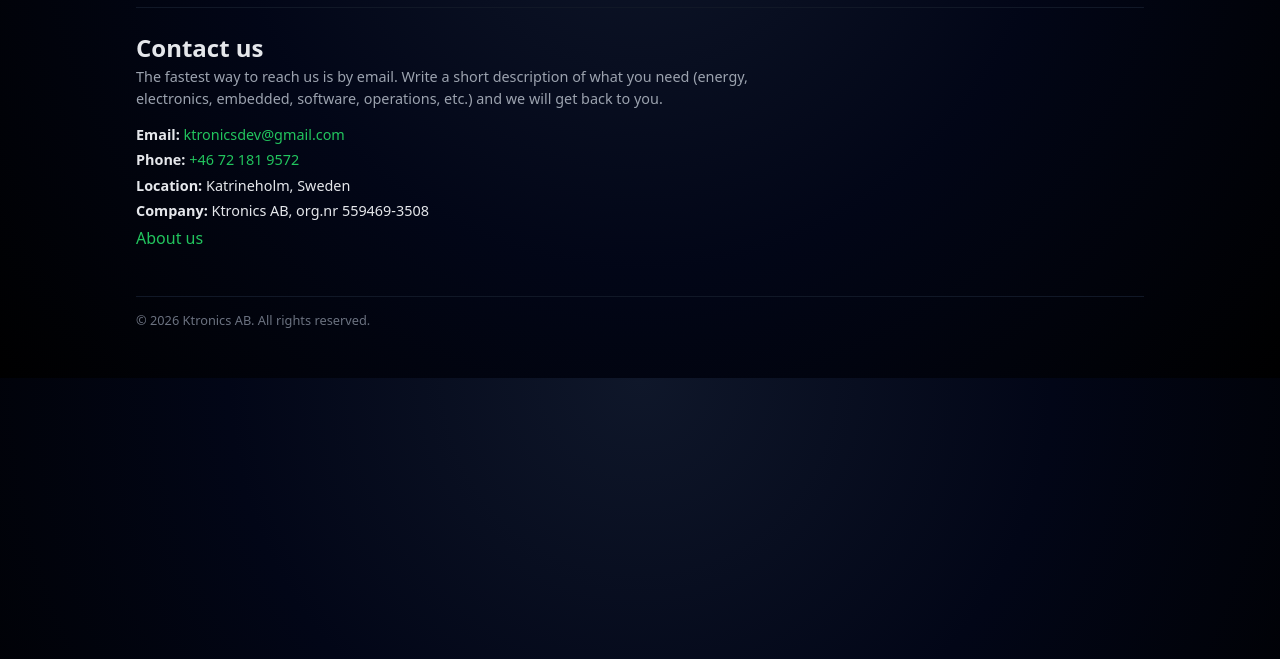
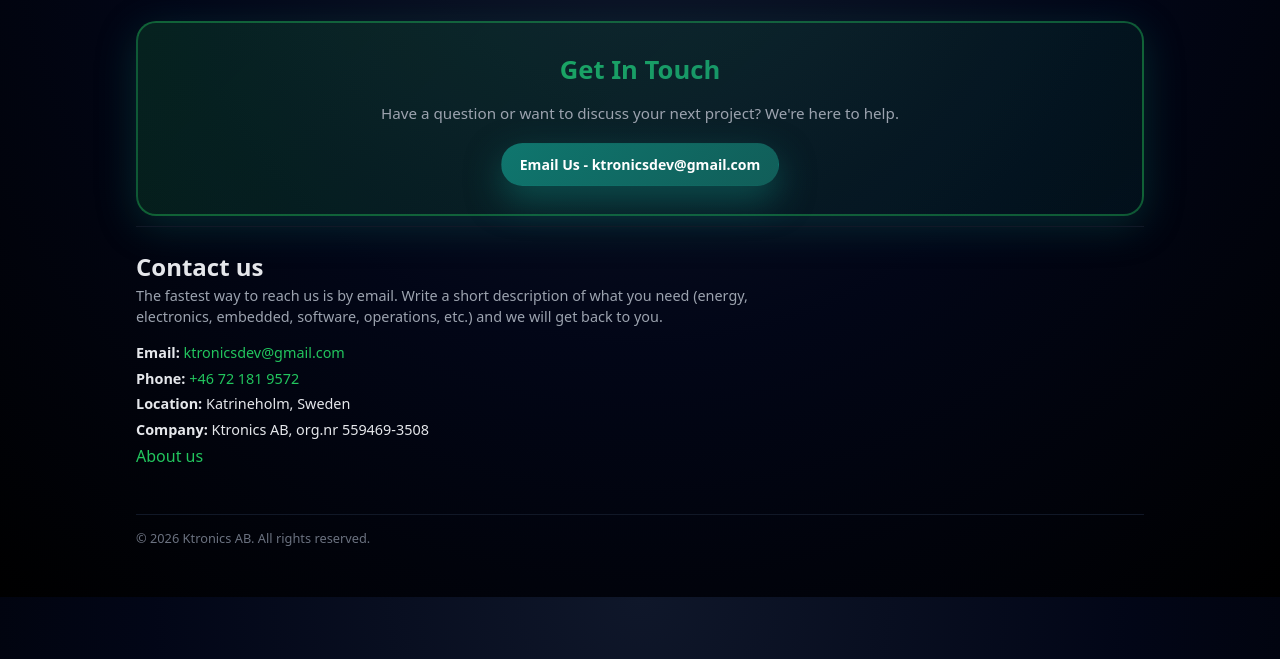
Before and after one commit to pcgayan/pcgayan.github.io, a plain HTML site: page contact/index.html in a window 1280 px wide. Shown: the part 141-800 px from the top of the page. Drawn offline with Linux system fonts and the light colour scheme.

Commit message:
Get In Touch box moved from the home page to Contact us

```diff
--- a/contact/index.html
+++ b/contact/index.html
@@ -341,6 +341,12 @@
     </header>
 
     <main>
+      <div class="email-cta">
+        <h2>Get In Touch</h2>
+        <p>Have a question or want to discuss your next project? We're here to help.</p>
+        <a href="mailto:ktronicsdev@gmail.com" class="btn btn-primary">Email Us - ktronicsdev@gmail.com</a>
+      </div>
+
       <section class="section" id="contact">
         <h1>Contact us</h1>
         <p class="section-intro">
```
Also changed, not shown: index.html (+0 -7 lines).
